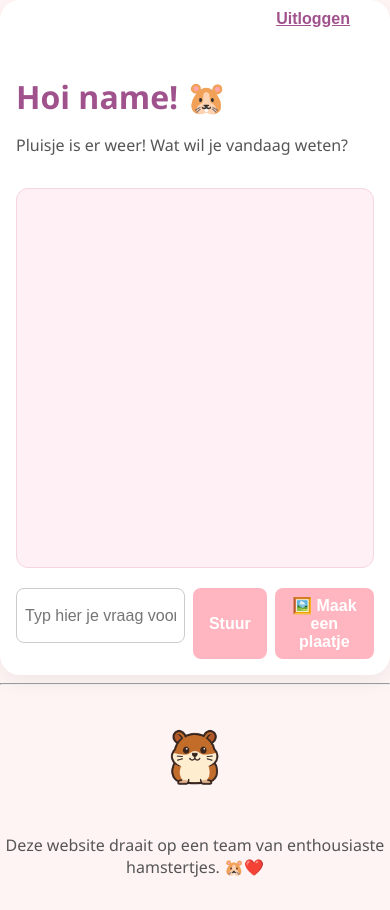
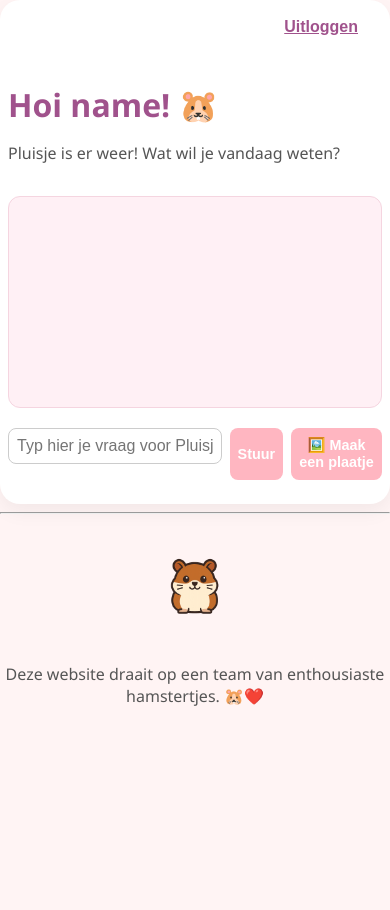
Before and after one commit to Shinthegamer/pluisje-ai, a Flask app: page / in a window 390 px wide. After the commit the page ends 706 px from the top, so only its background shows below. Run offline with Flask 3, Linux system fonts and the light colour scheme; the visitor is signed in with stand-in values (Sample User, id 1).

Commit message:
Update style.css

```diff
--- a/static/style.css
+++ b/static/style.css
@@ -185,3 +185,26 @@ form button:hover,
     font-size: 0.95rem;
     margin-bottom: 1.5rem;
 }
+
+@media (max-width: 600px) {
+  .container {
+    height: auto; /* minder vaste hoogte */
+    padding: 0.5rem;
+    max-width: 100%;
+  }
+  #chat-history {
+    min-height: 200px;
+    padding: 5px;
+  }
+  #prompt {
+    font-size: 1rem;
+  }
+  #prompt-form button {
+    padding: 0.5rem;
+    font-size: 0.9rem;
+  }
+  .chat {
+    max-width: 100%;
+    font-size: 1rem;
+  }
+}
```
